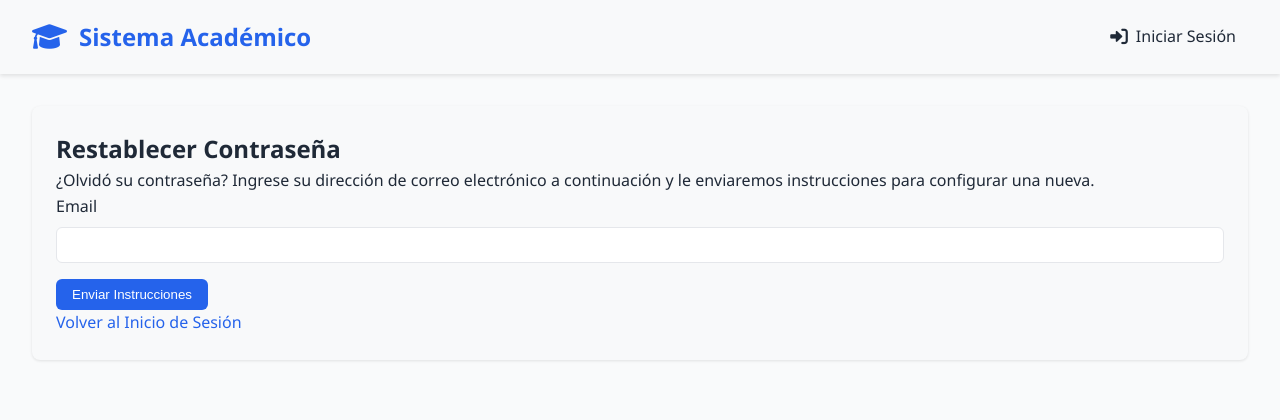
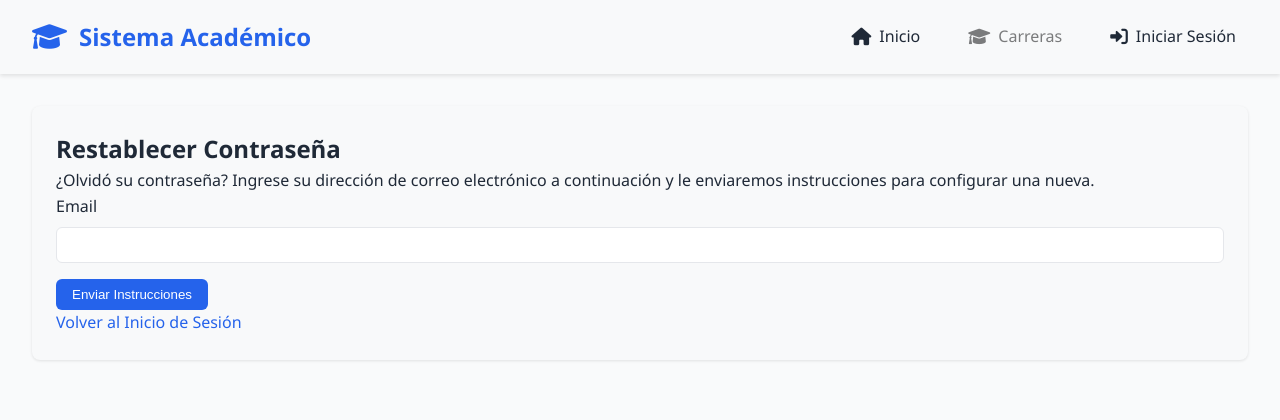
Before and after one commit to FMB-Player/academicoDjango, a Django app: page /password_reset/ in a window 1280 px wide. Shown: the top 420 px of the page. Run offline with Django 5.2, Linux system fonts and the light colour scheme.

Commit message:
Updated base html to include public access.

```diff
--- a/core/templates/core/base.html
+++ b/core/templates/core/base.html
@@ -25,10 +25,13 @@
                 <i class="fas fa-bars"></i>
             </button>
             <div class="nav-links">
+                <a href="{% url 'core:home' %}" class="nav-link">
+                    <i class="fas fa-home"></i> Inicio
+                </a>
+                <a href="{% url 'core:carreras' %}" class="nav-link">
+                    <i class="fas fa-graduation-cap"></i> Carreras
+                </a>
                 {% if user.is_authenticated %}
-                    <a href="{% url 'core:home' %}" class="nav-link">
-                        <i class="fas fa-home"></i> Inicio
-                    </a>
                     {% if user.rol == 'ADMIN' %}
                         <a href="{% url 'core:admin_dashboard' %}" class="nav-link">
                             <i class="fas fa-tachometer-alt"></i> Panel Admin
```
